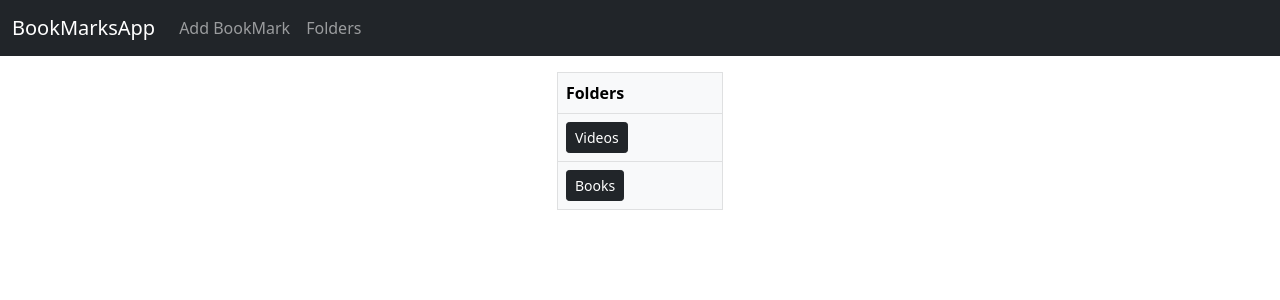
After one commit to Nikki1970/bookmarks, a Django app: page /bookmarks/folders/ in a window 1280 px wide. The commit adds this page. Shown: the top 300 px of the page. Run offline with Django 3.2, Linux system fonts and the light colour scheme; data comes from the database, SQL or seed files in the repository; parts of the project's set-up code (start-up, migrations or seed data) failed here and were passed over.

Commit message:
filter bookmarks using folders

```diff
--- a/bookmarksapp/models.py
+++ b/bookmarksapp/models.py
@@ -15,6 +15,6 @@ class BookMark(models.Model):
 
 
 class Folder(models.Model):
-    name = models.CharField(max_length=200)
+    f_name = models.CharField(max_length=200)
     def __str__(self):
-        return self.name
+        return self.f_name
--- a/bookmarksapp/templates/base_generic.html
+++ b/bookmarksapp/templates/base_generic.html
@@ -23,7 +23,7 @@
               <a class="nav-link" aria-current="page" href="{% url 'bookmarksapp:new' %}">Add BookMark</a>
             </li>
             <li class="nav-item">
-                <a class="nav-link" href="">Folders</a>
+                <a class="nav-link" href="{% url 'bookmarksapp:folder-list' %}">Folders</a>
               </li>
           </li>
           </ul>
@@ -34,6 +34,5 @@
     <script src="https://cdn.jsdelivr.net/npm/bootstrap@5.0.0-beta3/dist/js/bootstrap.bundle.min.js" integrity="sha384-JEW9xMcG8R+pH31jmWH6WWP0WintQrMb4s7ZOdauHnUtxwoG2vI5DkLtS3qm9Ekf" crossorigin="anonymous"></script>
     <script src="https://cdn.jsdelivr.net/npm/@popperjs/core@2.9.1/dist/umd/popper.min.js" integrity="sha384-SR1sx49pcuLnqZUnnPwx6FCym0wLsk5JZuNx2bPPENzswTNFaQU1RDvt3wT4gWFG" crossorigin="anonymous"></script>
     <script src="https://cdn.jsdelivr.net/npm/bootstrap@5.0.0-beta3/dist/js/bootstrap.min.js" integrity="sha384-j0CNLUeiqtyaRmlzUHCPZ+Gy5fQu0dQ6eZ/xAww941Ai1SxSY+0EQqNXNE6DZiVc" crossorigin="anonymous"></script>
-    -->
   </body>
 </html>
--- /dev/null
+++ b/bookmarksapp/templates/bookmarksapp/folder_list.html
@@ -0,0 +1,18 @@
+{% extends "base_generic.html" %}
+{% block content %}
+<div class="container p-3">
+
+  <table style="width:15%; padding:30px;" class="table table-light table-hover table-bordered"
+    align="center">
+    <tr>
+      <th>Folders</th>
+    </tr>
+    {% for folder in folders %}
+    <tr>
+      <td><a href="{% url 'bookmarksapp:folder-bookmarks' folder.pk %}" class="btn btn-dark btn-sm">{{ folder }}</a></td>
+    </tr>
+    {% endfor %}
+  </table>
+
+</div>
+{% endblock %}
--- a/bookmarksapp/urls.py
+++ b/bookmarksapp/urls.py
@@ -7,4 +7,5 @@ urlpatterns=[
     path('edit/<int:pk>/', views.bookmark_edit, name="edit"),
     path('delete/<int:pk>/', views.deleteBookMark, name="delete"),
     path('folders/', views.folder_list, name="folder-list"),
+    path('folders/bookmark/<int:pk>', views.folder_bookmarks, name="folder-bookmarks")
 ]
--- a/bookmarksapp/views.py
+++ b/bookmarksapp/views.py
@@ -1,6 +1,6 @@
 from django.shortcuts import render, redirect
 from django.http import HttpResponse
-from bookmarksapp.models import BookMark
+from bookmarksapp.models import BookMark, Folder
 from django.views import generic
 from .forms import BookMarkForm
 from .filters import BookmarkFilter
@@ -42,3 +42,19 @@ def deleteBookMark(request, pk):
     #     return redirect('list-of-events')
     # context = {'bookmark': bookmark}
     return redirect('bookmarksapp:list')
+
+
+def folder_list(request):
+    folders = Folder.objects.all()
+    context = {
+        'folders':folders
+    }
+    return render(request, 'bookmarksapp/folder_list.html', context=context)
+
+def folder_bookmarks(request,pk):
+    folder_instance = Folder.objects.get(id=pk)
+    bookmarks = folder_instance.bookmark_set.all()
+    context = {
+        'bookmarks' : bookmarks
+    }
+    return render(request, 'bookmarksapp/folder_bookmarks.html', context=context)
```
Also changed, not shown: bookmarksapp/templates/bookmarksapp/folder_bookmarks.html (added, +8 -0 lines), bookmarksapp/migrations/0005_auto_20210426_1435.py (added), db.sqlite3.
